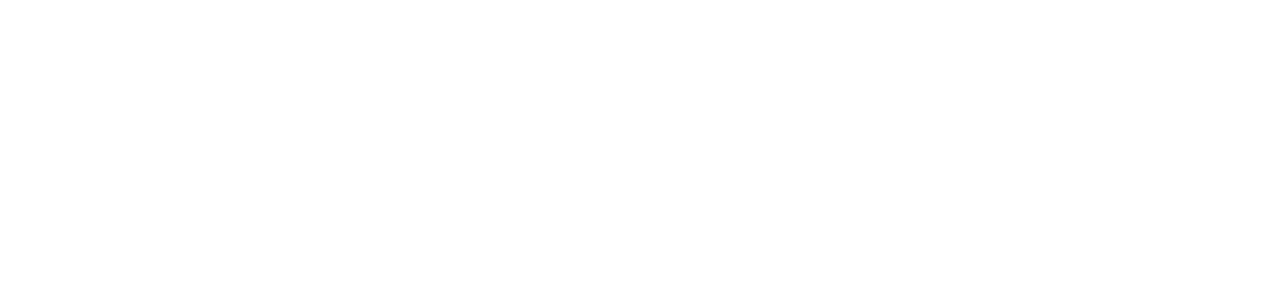
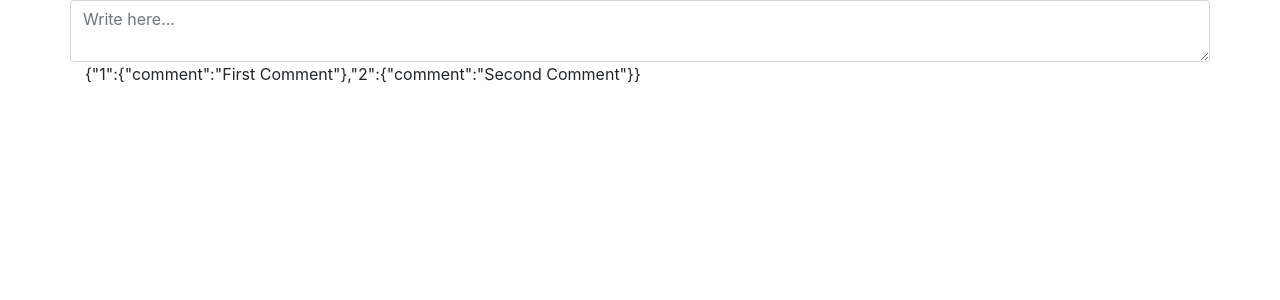
Before and after one commit to fernandovbs/dynamic-comments, a React (Create React App) app: page / in a window 1280 px wide. Shown: the top 300 px of the page. Built offline with nearby package versions, Linux system fonts and the light colour scheme.

Commit message:
Create new comment component

```diff
--- a/src/App.js
+++ b/src/App.js
@@ -1,11 +1,34 @@
 import React, { Component } from 'react'
 import 'bootstrap-css-only'
+import NewComment from './components/NewComment'
+import Comments from './components/Comments'
 
 class App extends Component {
+  constructor(props){
+    super(props);
+    this.state = {
+      comments: {
+        '1' : {'comment': 'First Comment'},
+        '2' : {'comment': 'Second Comment'}
+      }
+    }
+  }
+
+  createNewComment = comment => {
+    const comments = {...this.state.comments}
+    const timestamp = Date.now()
+    comments[`comm-${timestamp}`] = comment
+
+    this.setState({
+      comments: { comments }
+    })
+  }
+
   render() {
     return (
       <div className="container">
-
+        <NewComment handleNewComment={this.createNewComment} />
+        <Comments comments={this.state.comments} />
       </div>
     );
   }
--- /dev/null
+++ b/src/components/Comments.js
@@ -0,0 +1,11 @@
+import React, { Component } from 'react'
+
+export default class Comments extends Component {
+    render(){
+        return (
+            <div>
+                {JSON.stringify(this.props.comments)}
+            </div>
+        )
+    }
+}
--- a/src/components/NewComment.js
+++ b/src/components/NewComment.js
@@ -1,5 +1,20 @@
 import React, { Component } from 'react'
 
-export default class NewComment extends Component() {
+export default class NewComment extends Component {
 
+    handleEnter = event => {
+        if (event.keyCode===13) {
+            event.preventDefault()
+            this.props.handleNewComment({comment: this.refs.comment.value})
+            this.refs.comment.value = ''
+        }
+    }
+
+    render(){
+        return (
+            <div className="row">
+                <textarea ref="comment" placeholder="Write here..." className="form-control" onKeyDown={this.handleEnter}></textarea>
+            </div>
+        )
+    }
 }
```
